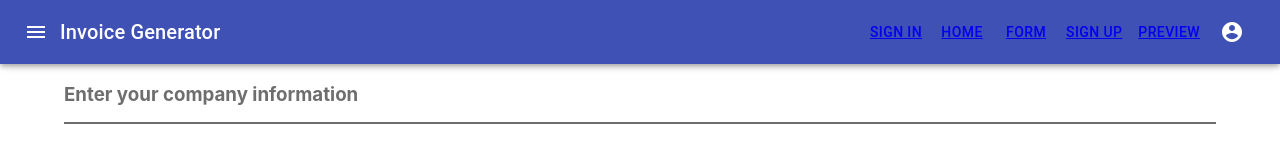
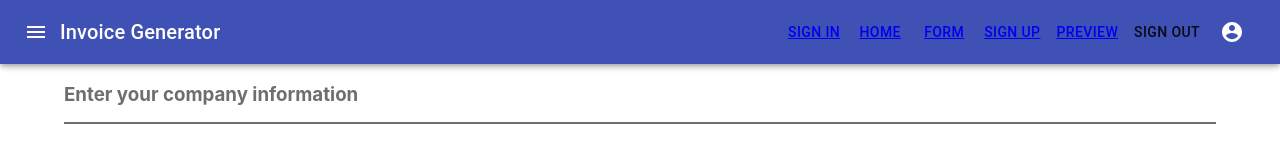
Before and after one commit to jonotp/invoice, a React (Create React App) app in the folder client/: page / in a window 1280 px wide. Shown: the top 156 px of the page. Built offline with nearby package versions, Linux system fonts and the light colour scheme; no server answers; what @react-pdf/renderer would draw is missing.

Commit message:
Add allow the user to sign out
Sign out component is made to be reuseable. Currently put the button in the nav bar to ensure functionality is working.

Also changed the with-authorization re-direct to sign in page (for now).

```diff
--- /dev/null
+++ b/client/src/components/sign-out.component.tsx
@@ -0,0 +1,26 @@
+import React, { useContext } from "react";
+import { FirebaseContext } from "../contexts/firebase.context";
+
+const style = {
+  width: "100%",
+  height: "100%",
+};
+
+const SignOutButton = () => {
+  const firebase = useContext(FirebaseContext);
+
+  const handleClick = async () => {
+    try {
+      await firebase?.signOut();
+    } catch (error) {
+      console.error(error);
+    }
+  };
+  return (
+    <span style={style} onClick={handleClick}>
+      Sign out
+    </span>
+  );
+};
+
+export default SignOutButton;
--- a/client/src/containers/navbar.container.tsx
+++ b/client/src/containers/navbar.container.tsx
@@ -1,4 +1,4 @@
-import React from "react";
+import React, { useContext } from "react";
 import {
   AppBar,
   makeStyles,
@@ -11,6 +11,8 @@ import MenuIcon from "@material-ui/icons/Menu";
 import AccountCircle from "@material-ui/icons/AccountCircle";
 import { Link } from "react-router-dom";
 import * as ROUTES from "../routes";
+import SignOutButton from "../components/sign-out.component";
+import { AppContext } from "../contexts/app.context";
 
 const useStyles = makeStyles((theme) => ({
   root: {
@@ -36,6 +38,12 @@ function NavItem({ route, label }: NavItemProps) {
 
 const Navbar = () => {
   const classes = useStyles();
+  const { state } = useContext(AppContext);
+
+  const handleIconClick = () => {
+    console.log(state);
+  }
+
   return (
     <AppBar className={classes.root} position="sticky">
       <Toolbar>
@@ -51,11 +59,14 @@ const Navbar = () => {
           <NavItem route={ROUTES.INVOICE_FORM} label="Form" />
           <NavItem route={ROUTES.SIGN_UP} label="Sign up" />
           <NavItem route={ROUTES.INVOICE_PREVIEW} label="Preview" />
+          <Button>
+            <SignOutButton />
+          </Button>
           <IconButton
             aria-label="account of current user"
             aria-controls="menu-appbar"
             aria-haspopup="true"
-            onClick={() => alert("Open user profile or dropdown")}
+            onClick={handleIconClick}
             color="inherit"
           >
             <AccountCircle />
--- a/client/src/containers/with-authorization.container.tsx
+++ b/client/src/containers/with-authorization.container.tsx
@@ -1,5 +1,6 @@
-import { useContext, useEffect, useState } from "react";
+import { useContext, useEffect } from "react";
 import { useHistory } from "react-router-dom";
+import { AppContext } from "../contexts/app.context";
 import { FirebaseContext } from "../contexts/firebase.context";
 import * as ROUTES from "../routes";
 
@@ -8,6 +9,7 @@ const withAuthorization = (
 ) => (component: JSX.Element) => {
   const history = useHistory();
   const firebase = useContext(FirebaseContext);
+  const {state : {auth}} = useContext(AppContext);
 
   useEffect(() => {
     console.log("Within authorization");
@@ -15,7 +17,7 @@ const withAuthorization = (
     const listener = firebase?.auth.onAuthStateChanged((authUser) => {
       if (!condition(authUser)) {
         console.log("User is not authorized for this route");
-        history.push(ROUTES.SIGN_UP);
+        history.push(ROUTES.SIGN_IN);
       } else {
         console.log("User is authorized");
       }
@@ -28,7 +30,7 @@ const withAuthorization = (
 
   // Cannot use UserContext to validate auth state because dispatch occurs
   // asynchronously on next re-render and will not be effective immediately
-  return component;
+  return !!auth ? component : null;
 };
 
 export default withAuthorization;
```
